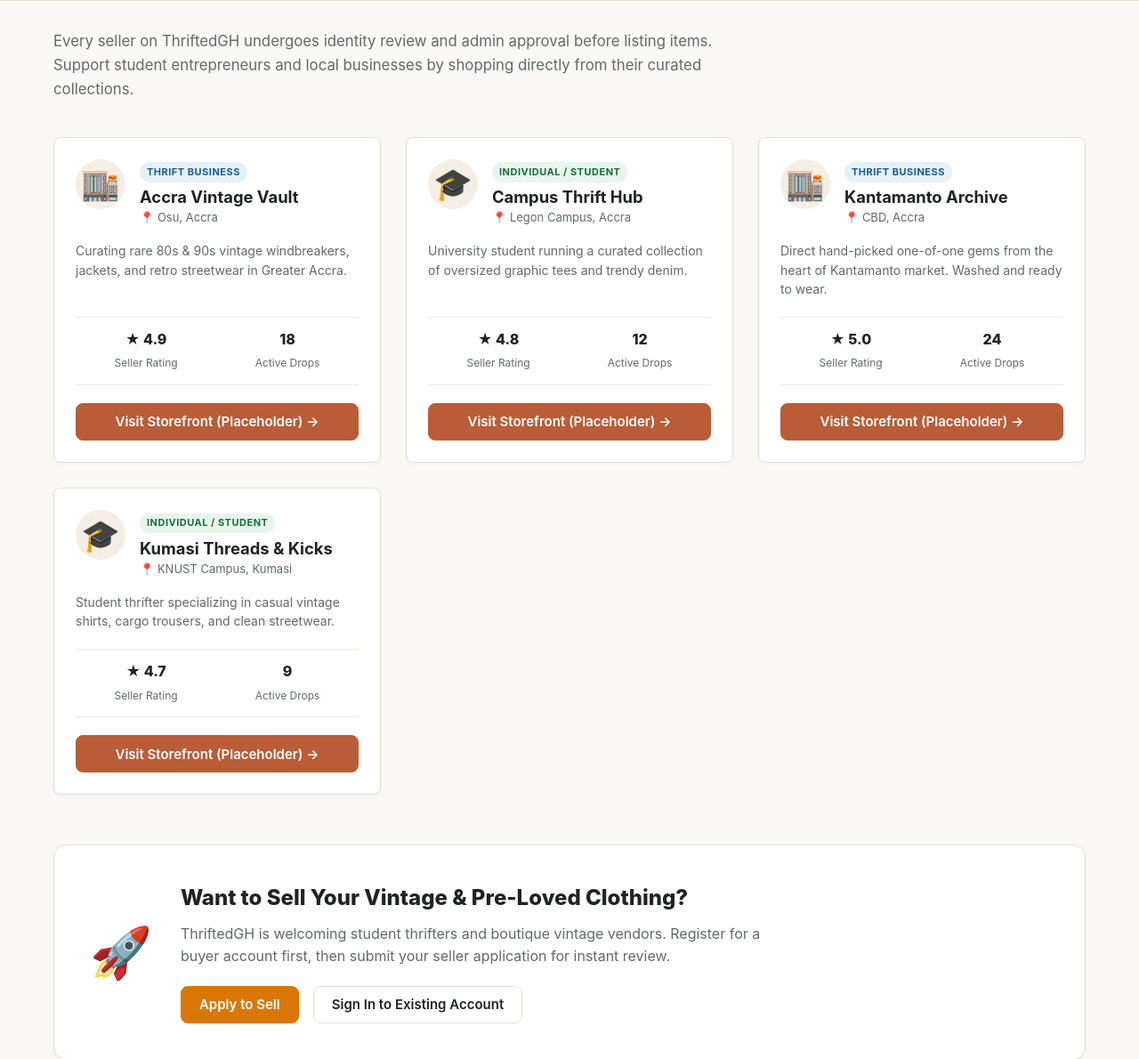
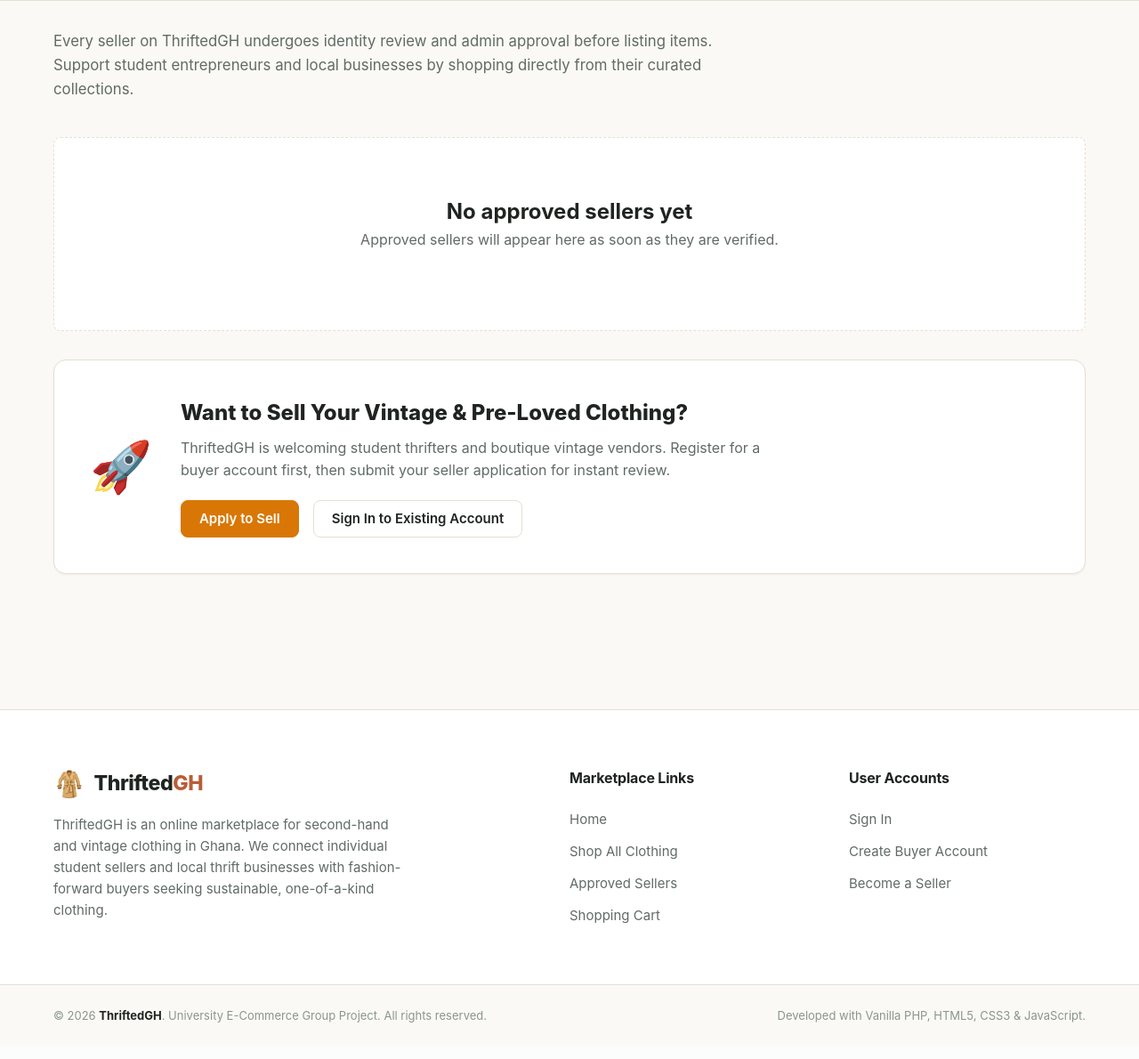
Before and after one commit to LotusTJ/E-Commerce-Team-Final-Project, a PHP site: page /thriftedgh/views/sellers.php in a window 1280 px wide. Shown: the part 367-1557 px from the top of the page at 89% size. After the commit the page ends 1516 px from the top, so only its background shows below. Run offline with PHP 8.4, Linux system fonts and the light colour scheme; tables that the repository leaves empty hold one stand-in row (values such as "Sample post").

Commit message:
Task 7: sellers directory from database and storefront link

```diff
--- a/ThriftedGH/classes/ProductClass.php
+++ b/ThriftedGH/classes/ProductClass.php
@@ -274,6 +274,23 @@ class ProductClass
         }
     }
 
+    public function getApprovedSellers()
+    {
+        try {
+            return $this->fetchAll(
+                "SELECT sp.seller_id, sp.shop_name, sp.seller_type, sp.location, sp.description, sp.created_at,
+                        (SELECT COUNT(*) FROM products p
+                         WHERE p.seller_id = sp.seller_id AND p.status = 'available' AND p.stock_quantity = 1) AS item_count
+                 FROM seller_profiles sp
+                 WHERE " . self::APPROVED_CONDITION . "
+                 ORDER BY sp.shop_name ASC"
+            );
+        } catch (Throwable $error) {
+            error_log('ProductClass::getApprovedSellers ' . $error->getMessage());
+            return null;
+        }
+    }
+
     public function getAvailableBySeller($sellerId, $limit, $offset)
     {
         try {
--- a/ThriftedGH/controllers/Product.php
+++ b/ThriftedGH/controllers/Product.php
@@ -457,6 +457,11 @@ function seller_remove_product_ctr($userId, $productId)
 
 const STOREFRONT_PAGE_SIZE = 24;
 
+function storefront_directory_ctr()
+{
+    return (new ProductClass())->getApprovedSellers();
+}
+
 function storefront_page_ctr($sellerId, $page)
 {
     if (!is_scalar($sellerId) || !preg_match('/^\d{1,10}$/', (string)$sellerId) || (int)$sellerId < 1) {
--- a/ThriftedGH/views/sellers.php
+++ b/ThriftedGH/views/sellers.php
@@ -5,7 +5,7 @@
  * Features:
  * - Approved seller directory
  * - Seller cards with shop name, location, seller type badge, bio
- * - Links to storefront placeholders (Task 7)
+ * - Links to each seller's public storefront (Task 7)
  * - Information section on how to apply as a seller
  */
 
@@ -15,8 +15,9 @@ $activeNav = "sellers";
 // Include shared header layout
 require_once __DIR__ . '/layout/header.php';
 
-// Load sample data
-require_once __DIR__ . '/../core/sample_data.php';
+require_once __DIR__ . '/../controllers/Product.php';
+
+$sellers = storefront_directory_ctr();
 ?>
 
 <!-- Sellers Banner -->
@@ -44,8 +45,19 @@ require_once __DIR__ . '/../core/sample_data.php';
         </div>
 
         <!-- Sellers Grid -->
+        <?php if ($sellers === null): ?>
+            <div class="empty-state-card">
+                <h2>Sellers are unavailable right now</h2>
+                <p>We could not load the seller directory. Please try again shortly.</p>
+            </div>
+        <?php elseif (!$sellers): ?>
+            <div class="empty-state-card">
+                <h2>No approved sellers yet</h2>
+                <p>Approved sellers will appear here as soon as they are verified.</p>
+            </div>
+        <?php else: ?>
         <div class="sellers-grid">
-            <?php foreach ($sampleSellers as $s): ?>
+            <?php foreach ($sellers as $s): ?>
                 <article class="seller-card">
                     <div class="seller-card-top">
                         <div class="seller-avatar-large">
@@ -56,36 +68,35 @@ require_once __DIR__ . '/../core/sample_data.php';
                                 <?php echo ($s['seller_type'] === 'business') ? 'Thrift Business' : 'Individual / Student'; ?>
                             </span>
                             <h3 class="seller-shop-title"><?php echo htmlspecialchars($s['shop_name']); ?></h3>
-                            <div class="seller-location-text">📍 <?php echo htmlspecialchars($s['location']); ?></div>
+                            <div class="seller-location-text">📍 <?php echo htmlspecialchars($s['location'] ?: 'Location not provided'); ?></div>
                         </div>
                     </div>
 
                     <p class="seller-bio-text">
-                        <?php echo htmlspecialchars($s['description']); ?>
+                        <?php echo htmlspecialchars($s['description'] ?: 'This seller has not added a description yet.'); ?>
                     </p>
 
                     <div class="seller-stats-bar">
                         <div class="stat-item">
-                            <span class="stat-number">★ <?php echo $s['rating']; ?></span>
-                            <span class="stat-name">Seller Rating</span>
+                            <span class="stat-number"><?php echo (int)$s['item_count']; ?></span>
+                            <span class="stat-name">Available Items</span>
                         </div>
                         <div class="stat-item">
-                            <span class="stat-number"><?php echo $s['items_count']; ?></span>
-                            <span class="stat-name">Active Drops</span>
+                            <span class="stat-number"><?php echo htmlspecialchars(date('M Y', strtotime($s['created_at']))); ?></span>
+                            <span class="stat-name">Member Since</span>
                         </div>
                     </div>
 
                     <div class="seller-card-action">
-                        <button type="button"
-                                class="btn btn-primary btn-block placeholder-action-btn"
-                                data-action-name="View Storefront"
-                                data-task-info="Task 7 Public Seller Storefronts">
-                            Visit Storefront (Placeholder) &rarr;
-                        </button>
+                        <a href="<?php echo $basePath; ?>views/storefront.php?seller_id=<?php echo (int)$s['seller_id']; ?>"
+                           class="btn btn-primary btn-block">
+                            Visit Storefront &rarr;
+                        </a>
                     </div>
                 </article>
             <?php endforeach; ?>
         </div>
+        <?php endif; ?>
 
         <!-- How To Become A Seller Card -->
         <div class="seller-join-box">
--- a/ThriftedGH/views/storefront.php
+++ b/ThriftedGH/views/storefront.php
@@ -27,6 +27,7 @@ $seller = $storefront['seller'];
 
 tgh_layout_start($seller['shop_name'], $root, 'sellers');
 ?>
+<p class="m3-muted"><a href="sellers.php">&larr; All sellers</a></p>
 <section class="m3-head">
     <h1><?= tgh_e($seller['shop_name']) ?></h1>
     <p>
```
